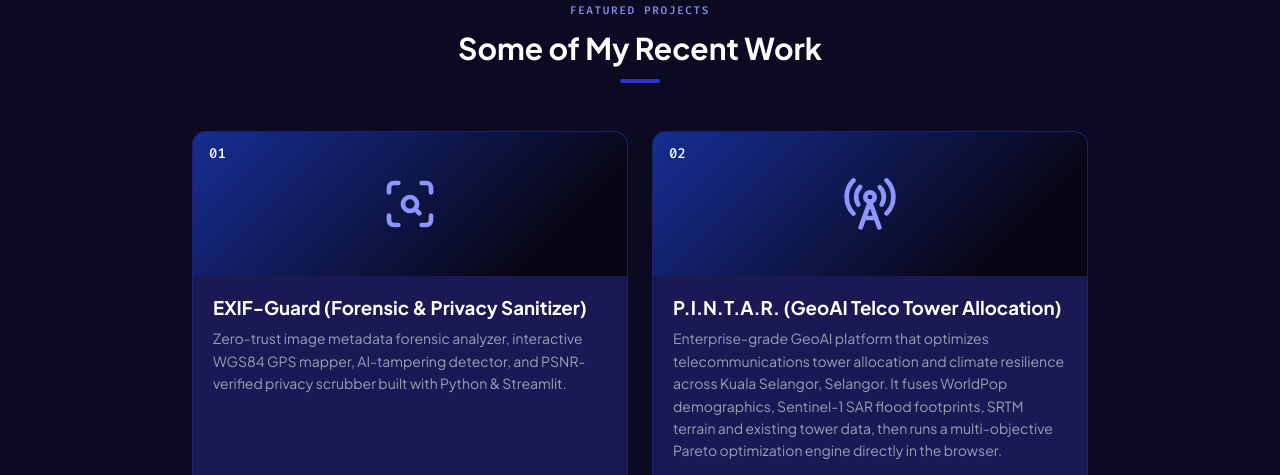
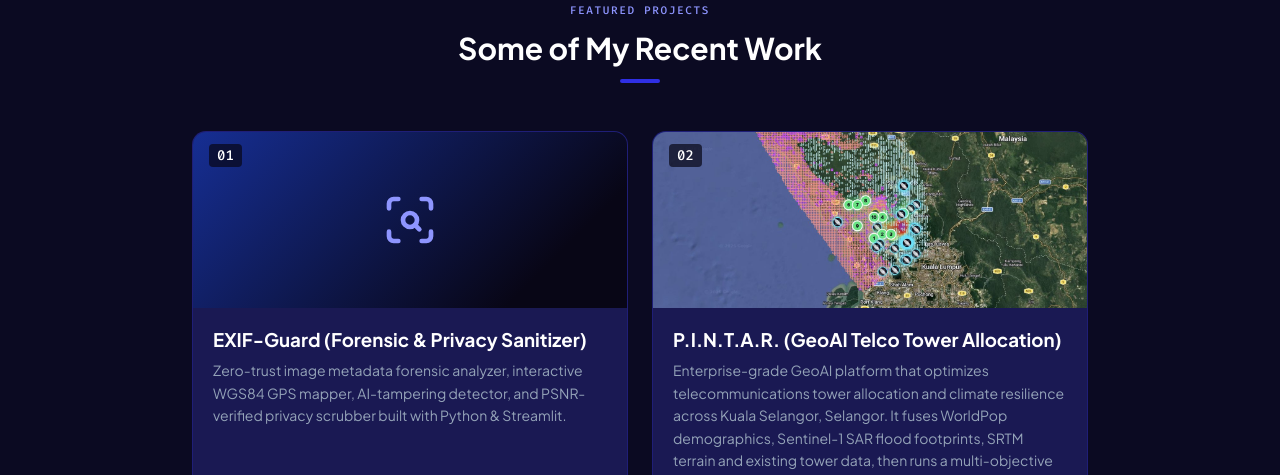
Before and after one commit to fadhlyamin/fadhlyamin, a plain HTML site: page portfolio.html in a window 1280 px wide. Shown: the part 1826-2301 px from the top of the page. Drawn offline with nearby package versions, Linux system fonts and the light colour scheme.

Commit message:
Add files via upload

```diff
--- a/portfolio.html
+++ b/portfolio.html
@@ -13,7 +13,7 @@
 
 <header class="site">
   <nav class="wrap nav">
-    <a href="#top" class="logo">Rab<span>.dev</span></a>
+    <a href="#top" class="logo">Fadhly<span>.dev</span></a>
     <ul id="links" class="links"></ul>
     <button id="burger" class="burger" aria-label="Toggle menu"><i data-lucide="menu"></i></button>
   </nav>
@@ -161,9 +161,9 @@ $('#skillGrid').innerHTML = [
 
 // url = null means the project is not available yet
 $('#projGrid').innerHTML = [
-  ['scan-search','EXIF-Guard (Forensic & Privacy Sanitizer)','Zero-trust image metadata forensic analyzer, interactive WGS84 GPS mapper, AI-tampering detector, and PSNR-verified privacy scrubber built with Python & Streamlit.',['Python','Cyber Security','Folium GIS','OpenCV'],null],
-  ['radio-tower','P.I.N.T.A.R. (GeoAI Telco Tower Allocation)','Enterprise-grade GeoAI platform that optimizes telecommunications tower allocation and climate resilience across Kuala Selangor, Selangor. It fuses WorldPop demographics, Sentinel-1 SAR flood footprints, SRTM terrain and existing tower data, then runs a multi-objective Pareto optimization engine directly in the browser.',['GeoAI','Pareto Optimization','Sentinel-1 SAR','Leaflet.js'],'https://danialgilmour.github.io/P.I.N.T.A.R./']
-].map(([i, t, d, tags, url], k) => `<article class="proj card lift"><div class="proj-top"><b>0${k + 1}</b><i data-lucide="${i}"></i></div><div class="proj-body"><h3>${t}</h3><p>${d}</p><div class="tags">${tags.map(x => `<span class="tag">${x}</span>`).join('')}</div>${url
+  ['scan-search','EXIF-Guard (Forensic & Privacy Sanitizer)','Zero-trust image metadata forensic analyzer, interactive WGS84 GPS mapper, AI-tampering detector, and PSNR-verified privacy scrubber built with Python & Streamlit.',['Python','Cyber Security','Folium GIS','OpenCV'],null,null],
+  ['radio-tower','P.I.N.T.A.R. (GeoAI Telco Tower Allocation)','Enterprise-grade GeoAI platform that optimizes telecommunications tower allocation and climate resilience across Kuala Selangor, Selangor. It fuses WorldPop demographics, Sentinel-1 SAR flood footprints, SRTM terrain and existing tower data, then runs a multi-objective Pareto optimization engine directly in the browser.',['GeoAI','Pareto Optimization','Sentinel-1 SAR','Leaflet.js'],'https://danialgilmour.github.io/P.I.N.T.A.R./','pintar-map.jpg']
+].map(([i, t, d, tags, url, img], k) => `<article class="proj card lift"><div class="proj-top"><b>0${k + 1}</b>${img ? `<img src="${img}" alt="Screenshot of ${t}" loading="lazy">` : `<i data-lucide="${i}"></i>`}</div><div class="proj-body"><h3>${t}</h3><p>${d}</p><div class="tags">${tags.map(x => `<span class="tag">${x}</span>`).join('')}</div>${url
   ? `<a href="${url}" target="_blank" rel="noopener" class="proj-link">View Project <i data-lucide="arrow-up-right" class="sm"></i></a>`
   : `<span class="proj-link off" aria-disabled="true" title="Not available yet"><i data-lucide="lock" class="sm"></i>In Development - Coming Soon</span>`}</div></article>`).join('');
 
--- a/style.css
+++ b/style.css
@@ -92,9 +92,10 @@ pre{overflow-x:auto;font:400 10.5px/1.55 var(--mono);color:#cbd5e1}
 /* Projects */
 .projects{display:grid;gap:1.5rem;max-width:56rem;margin:3rem auto 0}
 .proj{display:flex;flex-direction:column;overflow:hidden}
-.proj-top{position:relative;display:grid;place-items:center;height:9rem;background:linear-gradient(135deg,#162E93,#080616 80%);color:var(--tint)}
+.proj-top{position:relative;display:grid;place-items:center;height:11rem;overflow:hidden;background:linear-gradient(135deg,#162E93,#080616 80%);color:var(--tint)}
 .proj-top svg.lucide{width:3.5rem;height:3.5rem}
-.proj-top b{position:absolute;left:1rem;top:.75rem;font:500 .875rem var(--mono)}
+.proj-top b{position:absolute;left:1rem;top:.75rem;z-index:1;padding:.125rem .5rem;border-radius:4px;background:rgba(8,6,22,.7);font:500 .875rem var(--mono)}
+.proj-top img{position:absolute;inset:0;width:100%;height:100%;object-fit:cover;object-position:60% 55%}
 .proj-body{display:flex;flex:1;flex-direction:column;padding:1.25rem}
 .proj-body p{flex:1;margin-top:.5rem;font-size:.875rem}
 .tags{display:flex;flex-wrap:wrap;gap:.5rem;margin-top:1rem}
```
Also changed, not shown: pintar-map.jpg (added).
